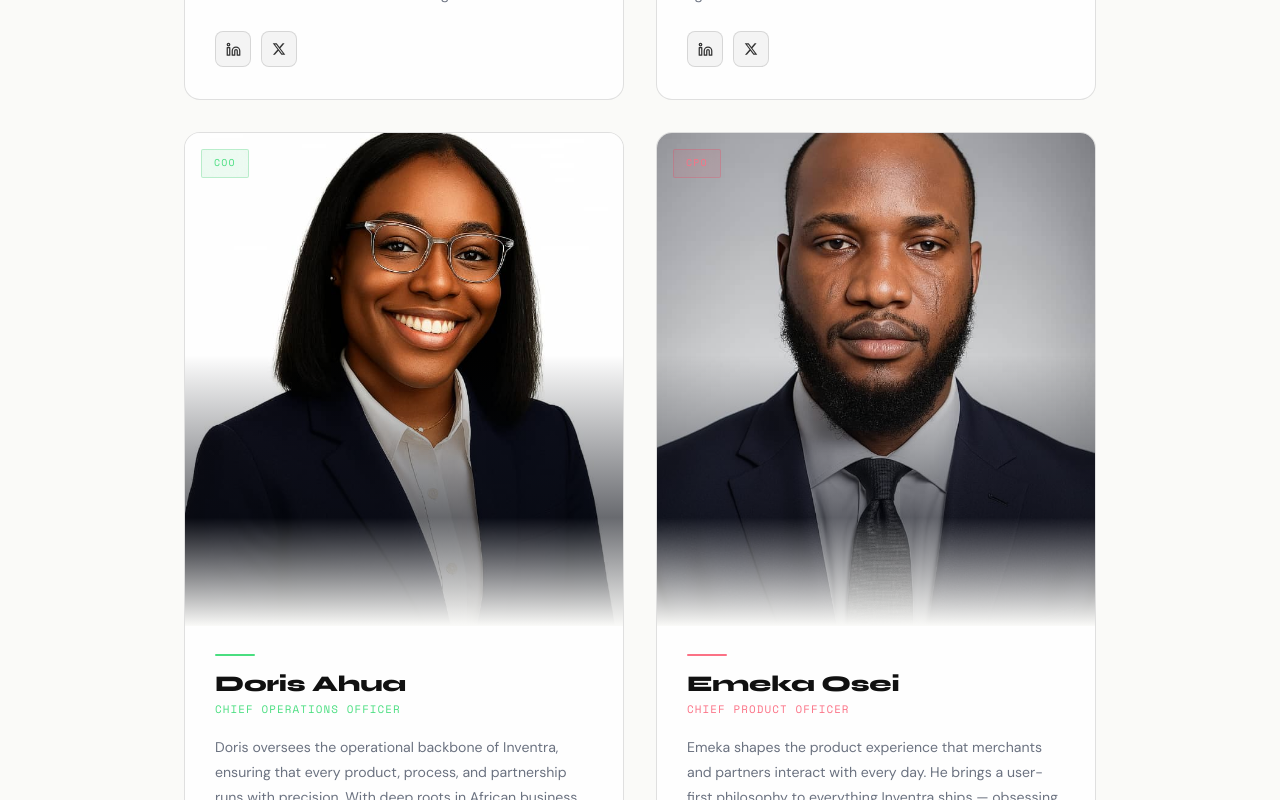
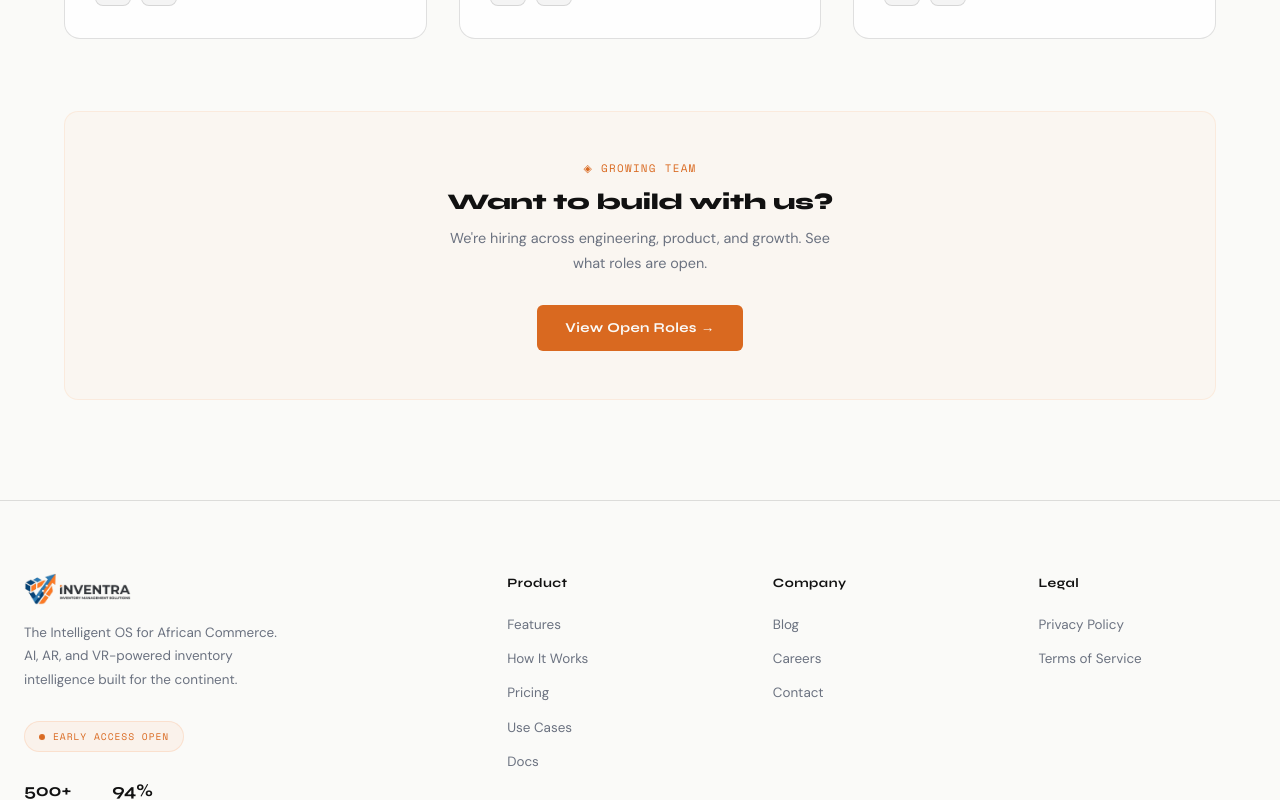
Before and after one commit to Johnomaji/inventra, a Next.js app: page /team in a window 1280 px wide. Shown: the part 1400-2200 px from the top of the page. Built offline with nearby package versions, Linux system fonts and the light colour scheme.

Commit message:
edited to just 3 team members

```diff
--- a/app/team/page.tsx
+++ b/app/team/page.tsx
@@ -40,16 +40,16 @@ const team = [
     linkedin: "#",
     twitter: "#",
   },
-  {
-    name: "Emeka Osei",
-    role: "Chief Product Officer",
-    roleShort: "CPO",
-    roleColor: "rose",
-    image: "/team4.jpg",
-    bio: "Emeka shapes the product experience that merchants and partners interact with every day. He brings a user-first philosophy to everything Inventra ships — obsessing over clarity, speed, and value for businesses across the continent.",
-    linkedin: "#",
-    twitter: "#",
-  },
+  // {
+  //   name: "Emeka Osei",
+  //   role: "Chief Product Officer",
+  //   roleShort: "CPO",
+  //   roleColor: "rose",
+  //   image: "/team4.jpg",
+  //   bio: "Emeka shapes the product experience that merchants and partners interact with every day. He brings a user-first philosophy to everything Inventra ships — obsessing over clarity, speed, and value for businesses across the continent.",
+  //   linkedin: "#",
+  //   twitter: "#",
+  // },
 ];
 
 const colorMap: Record<string, { bg: string; border: string; color: string; glow: string }> = {
@@ -87,7 +87,7 @@ export default function TeamPage() {
         <style>{`
           .team-grid {
             display: grid;
-            grid-template-columns: repeat(2, 1fr);
+            grid-template-columns: repeat(3, 1fr);
             gap: 32px;
           }
           .team-card {
@@ -255,7 +255,7 @@ export default function TeamPage() {
         </section>
 
         {/* Team Cards */}
-        <section style={{ maxWidth: "960px", margin: "0 auto", padding: "72px 24px 100px" }}>
+        <section style={{ maxWidth: "1200px", margin: "0 auto", padding: "72px 24px 100px" }}>
           <div className="team-grid">
             {team.map((member) => {
               const c = colorMap[member.roleColor];
--- a/components/navbar.tsx
+++ b/components/navbar.tsx
@@ -8,9 +8,9 @@ import { ThemeToggle } from "./theme-toggle";
 
 const navLinks = [
   { label: "Home", href: "/" },
-  { label: "Features", href: "/features" },
   { label: "Use Cases", href: "/#use-cases" },
   { label: "Pricing", href: "/#pricing" },
+  { label: "Features", href: "/features" },
   { label: "Team", href: "/team" },
 ];
 
```
